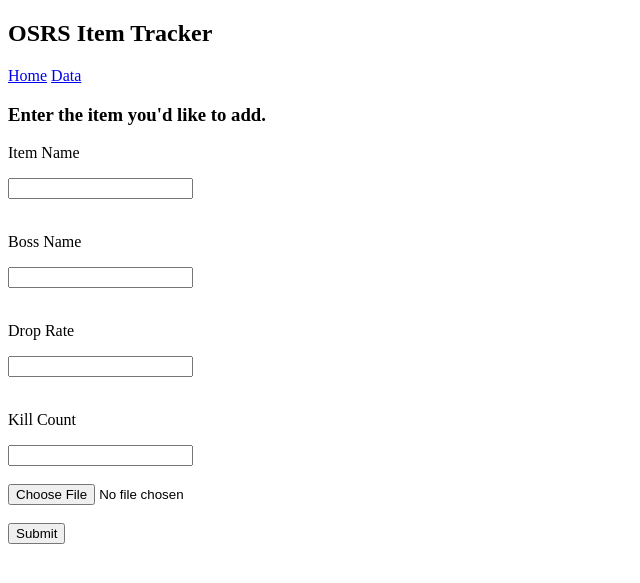
After one commit to BradleyJohnson96/PythonFlaskProject, a Flask app: template templates/addItem.html in a window 1280 px wide. The commit adds this page. Shown: the top 583 px of the page, without its empty margins (0-640 px from the left). Run offline with Flask 3, Linux system fonts and the light colour scheme; the template is opened without the code that fills it, so the values that code supplies are empty.

Commit message:
Added 'addItem', 'itemDisplay', 'main'

```diff
--- a/main.py
+++ b/main.py
@@ -13,14 +13,37 @@
 
 @app.route('/')
 def homePage():
+    if "items" not in session:
+        flash("Welcome to the site, please add a item to get started!!")
+    return render_template("main.html")
 
+@app.route('/itemDisplay')
+def displayItems():
+    return render_template('item.html')
 
-@app.route('/ItemCollection'):
-    def displayItems():
+@app.route('/addItem', methods=['POST'])
+def itemInput():
+    item_name = request.form['item']
+    boss_name = request.form['boss_name']
+    drop_rate = request.form['drop_rate']
+    kill_count = request.form['kill_count']
+    file = request.files['item_img']
+    if file.filename != '':
+        save_file_name = os.path.join(file_save_location, file.filename)
+        file.save(save_file_name)
 
+    if "items" in session:
+        session["items"][item_name] = {'boss_name':boss_name, 'drop_rate':drop_rate, 'kill_count':kill_count, 'img':file.filename}
+    else:
+        session["items"] = {}
+        session["items"][item_name] = {'boss_name': boss_name, 'drop_rate': drop_rate, 'kill_count': kill_count, 'img':file.filename}
 
-@app.route('/addItem', methods=['POST']):
-    def
+    flash(f"item {item_name} added!!")
+    return render_template('item.html')
 
-@app.route('/removeItems'):
-   def
+@app.route('/removeItems')
+def remove():
+    pass
+
+if __name__ == "__main__":
+    app.run(host='0.0.0.0')
--- /dev/null
+++ b/templates/addItem.html
@@ -0,0 +1,22 @@
+{% extends 'index.html' %}
+
+{% block body %}
+<h3>Enter the item you'd like to add.</h3>
+<form method="post" action="/addItem" enctype="multipart/form-data">
+    <p>Item Name</p>
+    <input type="text" name="item" required>
+    <br><br>
+    <p>Boss Name</p>
+    <input type="text" name="boss" required>
+    <br><br>
+    <p>Drop Rate</p>
+    <input type="text" name="drop_rate" required>
+    <br><br>
+    <p>Kill Count</p>
+    <input type="text" name="kill_count" required>
+    <br><br>
+    <input type="file" name="game_img" required>
+    <br><br>
+    <input type="submit" value="Submit">
+</form>
+{% endblock %}
--- a/templates/index.html
+++ b/templates/index.html
@@ -8,11 +8,10 @@
 
 <body>
 
-
     <h2>OSRS Item Tracker</h2>
     <a href="/">Home</a>
-    <a href="/data">Data</a>
-    <a href="/display"></a>
+    <a href="/addItem">Data</a>
+    <a href="/itemDisplay"></a>
 
     {% with messages = get_flashed_messages() %}
     {% if messages %}
--- /dev/null
+++ b/templates/main.html
@@ -0,0 +1,5 @@
+{% extends 'index.html' %}
+
+{% block body %}
+<h3>Welcome to the website</h3>
+{% endblock %}
```
Also changed, not shown: templates/itemDisplay.html (added, +19 -0 lines).
